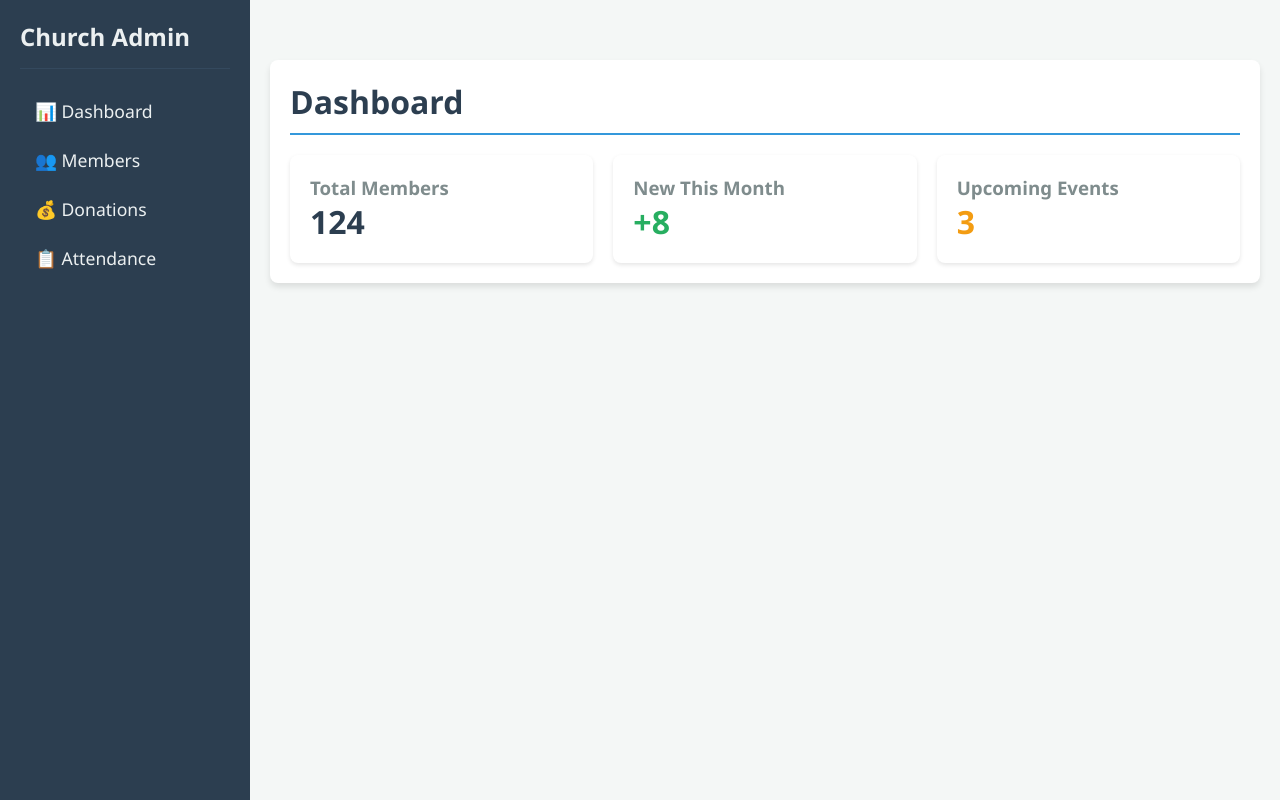
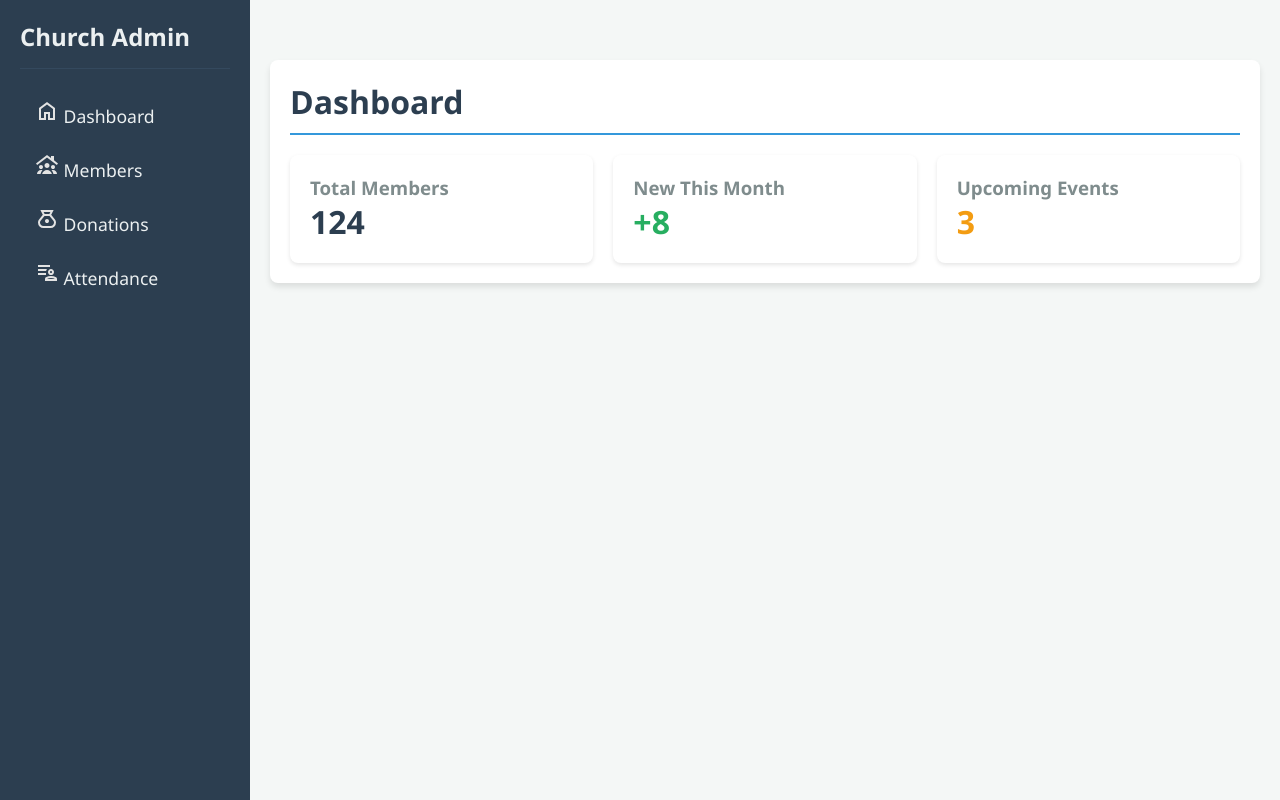
Before and after one commit to Joshtech-netizen/ChurchMgtSystem, a React (Create React App) app in the folder frontend/: page / in a window 1280 px wide. Built offline with nearby package versions, Linux system fonts and the light colour scheme.

Commit message:
feat: Add SVG icons to Sidebar navigation links for improved UI

```diff
--- a/frontend/src/components/Sidebar.js
+++ b/frontend/src/components/Sidebar.js
@@ -29,10 +29,10 @@ const Sidebar = () => {
                 Church Admin
             </h2>
             <nav>
-                <Link to="/" style={linkStyle}>📊 Dashboard</Link>
-                <Link to="/members" style={linkStyle}>👥 Members</Link>
-                <Link to="/donations" style={linkStyle}>💰 Donations</Link>
-                <Link to="/attendance" style={linkStyle}>📋 Attendance</Link>
+                <Link to="/" style={linkStyle}><svg xmlns="http://www.w3.org/2000/svg" height="24px" viewBox="0 -960 960 960" width="24px" fill="#e3e3e3"><path d="M240-200h120v-240h240v240h120v-360L480-740 240-560v360Zm-80 80v-480l320-240 320 240v480H520v-240h-80v240H160Zm320-350Z"/></svg> Dashboard</Link>
+                <Link to="/members" style={linkStyle}><svg xmlns="http://www.w3.org/2000/svg" height="24px" viewBox="0 -960 960 960" width="24px" fill="#e3e3e3"><path d="M240-320q-33 0-56.5-23.5T160-400q0-33 23.5-56.5T240-480q33 0 56.5 23.5T320-400q0 33-23.5 56.5T240-320Zm480 0q-33 0-56.5-23.5T640-400q0-33 23.5-56.5T720-480q33 0 56.5 23.5T800-400q0 33-23.5 56.5T720-320Zm-240-40q-42 0-71-29t-29-71q0-42 29-71t71-29q42 0 71 29t29 71q0 42-29 71t-71 29ZM284-120q14-69 68.5-114.5T480-280q73 0 127.5 45.5T676-120H284Zm-204 0q0-66 47-113t113-47q17 0 32 3t29 9q-30 29-50 66.5T224-120H80Zm656 0q-7-44-27-81.5T659-268q14-6 29-9t32-3q66 0 113 47t47 113H736ZM88-480l-48-64 440-336 160 122v-82h120v174l160 122-48 64-392-299L88-480Z"/></svg> Members</Link>
+                <Link to="/donations" style={linkStyle}><svg xmlns="http://www.w3.org/2000/svg" height="24px" viewBox="0 -960 960 960" width="24px" fill="#e3e3e3"><path d="M336-120q-91 0-153.5-62.5T120-336q0-38 13-74t37-65l142-171-97-194h530l-97 194 142 171q24 29 37 65t13 74q0 91-63 153.5T624-120H336Zm144-200q-33 0-56.5-23.5T400-400q0-33 23.5-56.5T480-480q33 0 56.5 23.5T560-400q0 33-23.5 56.5T480-320Zm-95-360h190l40-80H345l40 80Zm-49 480h288q57 0 96.5-39.5T760-336q0-24-8.5-46.5T728-423L581-600H380L232-424q-15 18-23.5 41t-8.5 47q0 57 39.5 96.5T336-200Z"/></svg> Donations</Link>
+                <Link to="/attendance" style={linkStyle}><svg xmlns="http://www.w3.org/2000/svg" height="24px" viewBox="0 -960 960 960" width="24px" fill="#e3e3e3"><path d="M640-400q-50 0-85-35t-35-85q0-50 35-85t85-35q50 0 85 35t35 85q0 50-35 85t-85 35ZM400-160v-76q0-21 10-40t28-30q45-27 95.5-40.5T640-360q56 0 106.5 13.5T842-306q18 11 28 30t10 40v76H400Zm86-80h308q-35-20-74-30t-80-10q-41 0-80 10t-74 30Zm154-240q17 0 28.5-11.5T680-520q0-17-11.5-28.5T640-560q-17 0-28.5 11.5T600-520q0 17 11.5 28.5T640-480Zm0-40Zm0 280ZM120-400v-80h320v80H120Zm0-320v-80h480v80H120Zm324 160H120v-80h360q-14 17-22.5 37T444-560Z"/></svg> Attendance</Link>
             </nav>
         </div>
     );
```
